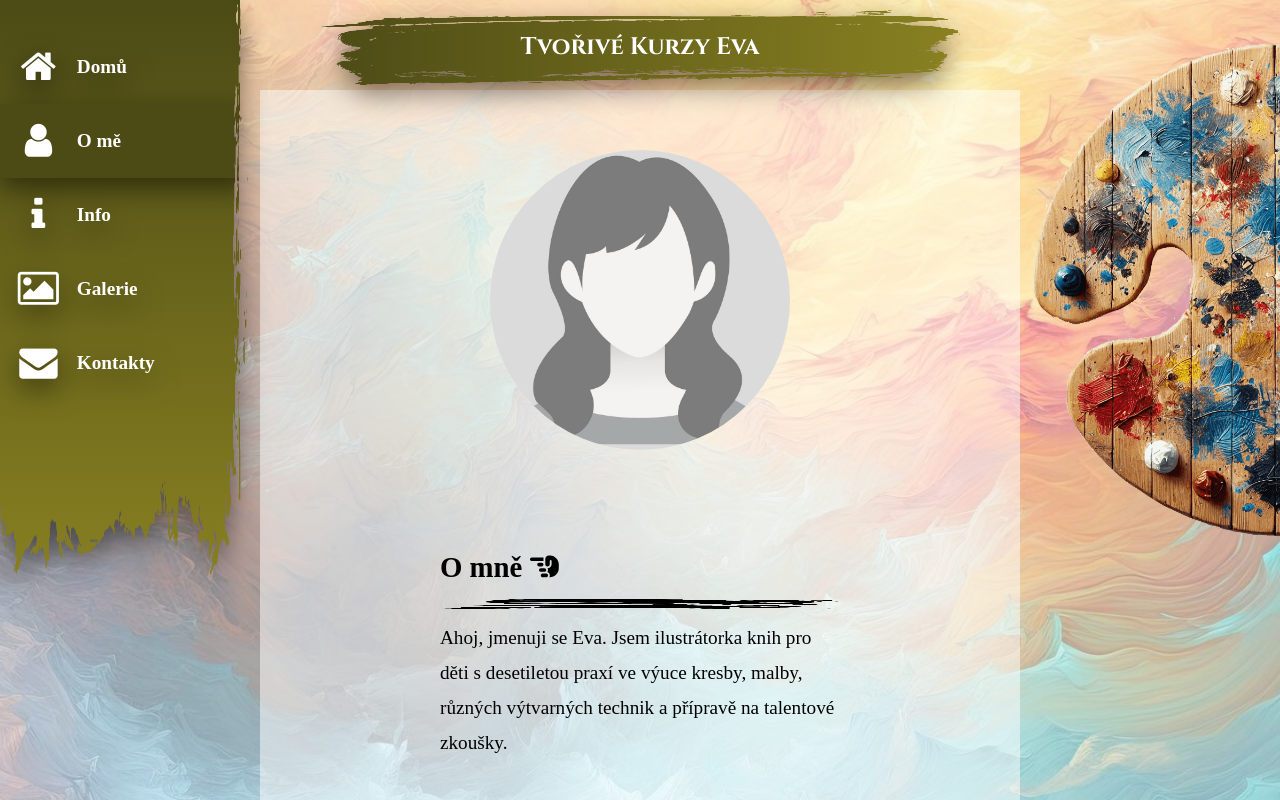
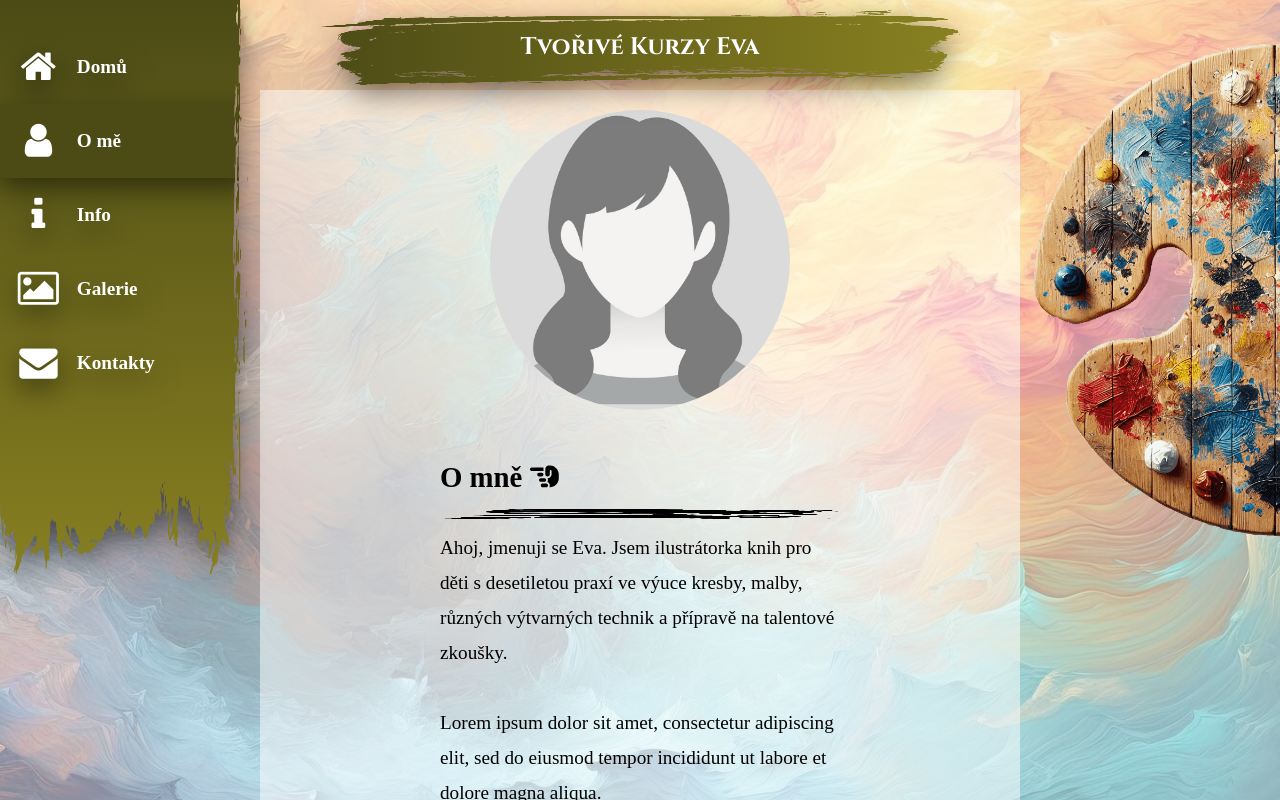
Before and after one commit to pulcovamon/tvorive-kurzy, a React (Vite) app: page /o-me in a window 1280 px wide. Shown: the top 800 px of the page. Built offline with nearby package versions, Linux system fonts and the light colour scheme; the HTML template or start-up script is replaced by a standard one; a web font is replaced by a local one.

Commit message:
try to fix widths

```diff
--- a/src/App.css
+++ b/src/App.css
@@ -118,7 +118,8 @@ body {
 .page-container {
   background-color: rgba(255, 255, 255, 0.5);
   padding: 20px;
-  max-width: 80vw;
+  max-width: 90vw;
+  margin: 0;
   justify-content: center;
   align-items: center;
   text-align: left;
@@ -240,7 +241,7 @@ body {
   display: flex;
   justify-content: center;
   align-items: center;
-  padding: 20px;
+  padding: 10px;
 }
 
 .welcome-text {
@@ -248,7 +249,7 @@ body {
   word-wrap: break-word;
   line-height: 2;
   text-align: left;
-  max-width: min(80vw, 600px);
+  max-width: min(90vw, 600px);
   margin: 0;
   padding: 0;
 }
@@ -313,10 +314,9 @@ body {
   justify-content: center;
   margin-left: 0;
   margin-right: 0;
-  margin-top: 40px;
   padding-left: 0;
   padding-right: 0;
-  max-width: 80vw;
+  max-width: 90vw;
   align-items: center;
 }
 
@@ -324,7 +324,7 @@ body {
   font-size: 1.2em;
   color: black;
   padding: 0;
-  max-width: min(1000px, 70vw);
+  max-width: min(1000px, 80vw);
   line-height: 35px;
   align-items: center;
 }
@@ -332,13 +332,15 @@ body {
 .avatar {
   border-radius: 50%;
   width: 300px;
+  padding: 0;
+  margin: 0;
 }
 
 .lecturer {
   display: flex;
   flex-wrap: wrap;
   flex-direction: row;
-  gap: 100px;
+  gap: 50px;
   align-items: center;
   padding: 0;
   margin: 0;
@@ -348,11 +350,11 @@ body {
 .lecturer-intro {
   padding: 0;
   margin: 0;
-  max-width: min(400px, 70vw);
+  max-width: min(400px, 90vw);
 }
 
 .intro-text {
-  max-width: 70vw;
+  max-width: 80vw;
 }
 
 .hamburger {
```
